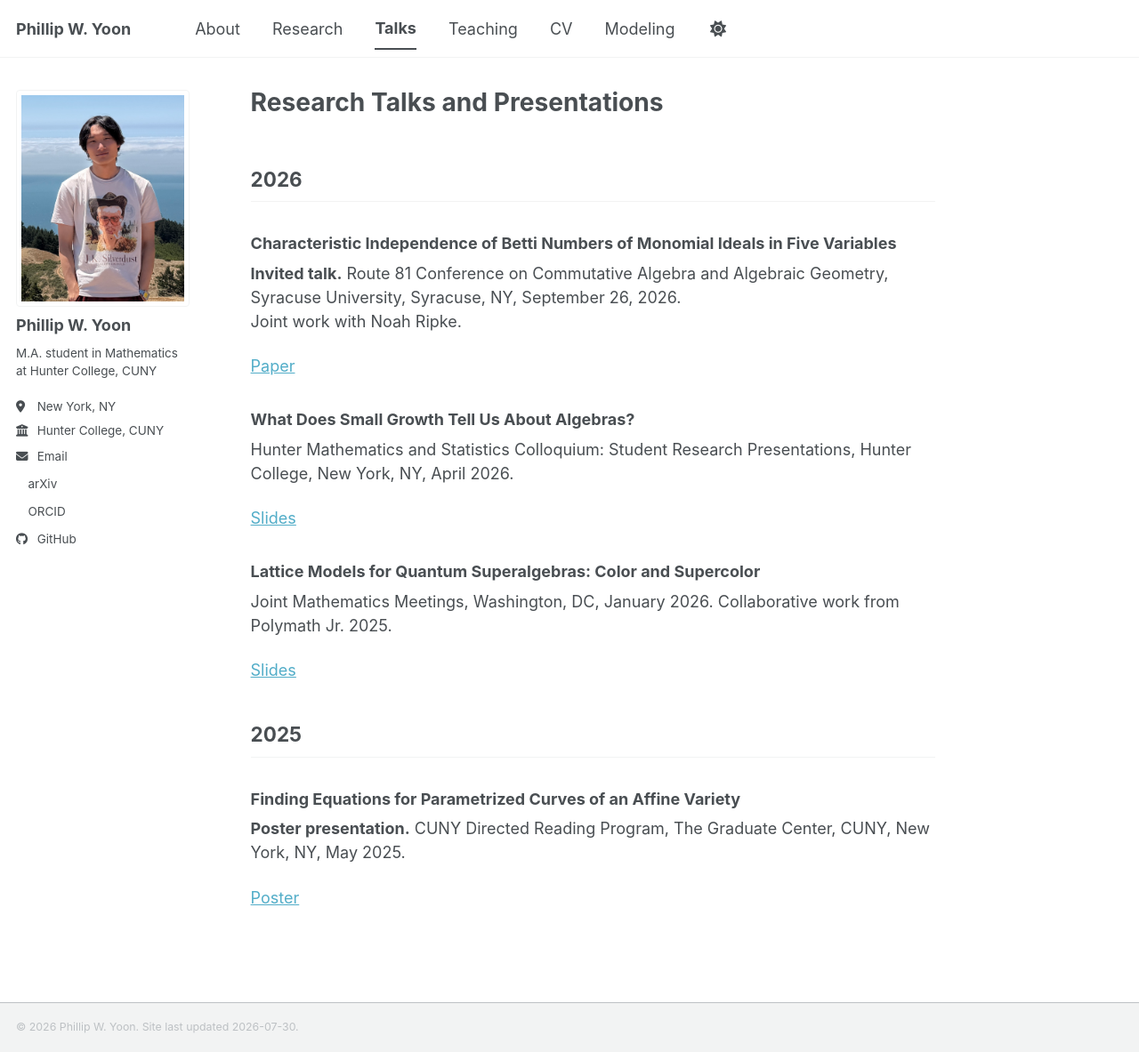
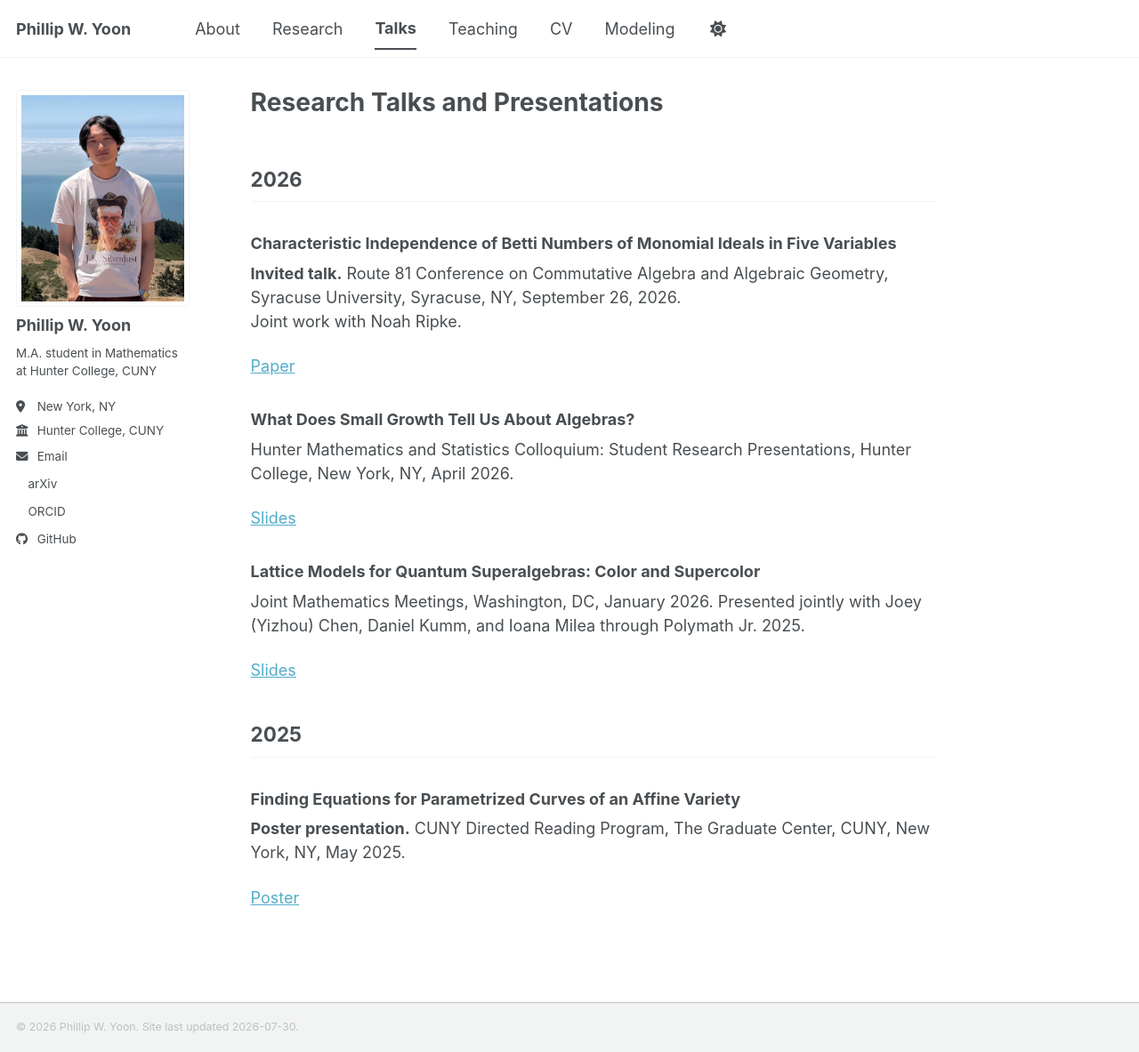
Before and after one commit to pwyoon/pwyoon.github.io, a Jekyll site: the page built from _pages/talks.md, in a window 1280 px wide and 1183 px high. Shown: the whole window at 89% size. Built offline with Jekyll 4.4.1, drawn with Linux system fonts in a browser that asks for light colours; a style sheet for code colours, icons or effects is not loaded.

Commit message:
Update talks.md

```diff
--- a/_pages/talks.md
+++ b/_pages/talks.md
@@ -24,8 +24,7 @@ Presentations, Hunter College, New York, NY, April 2026.
 
 ### Lattice Models for Quantum Superalgebras: Color and Supercolor
 
-Joint Mathematics Meetings, Washington, DC, January 2026. Collaborative
-work from Polymath Jr. 2025.
+Joint Mathematics Meetings, Washington, DC, January 2026. Presented jointly with Joey (Yizhou) Chen, Daniel Kumm, and Ioana Milea through Polymath Jr. 2025.
 
 [Slides](/files/presentations/jmm-2026-lattice-models.pdf)
 
```
